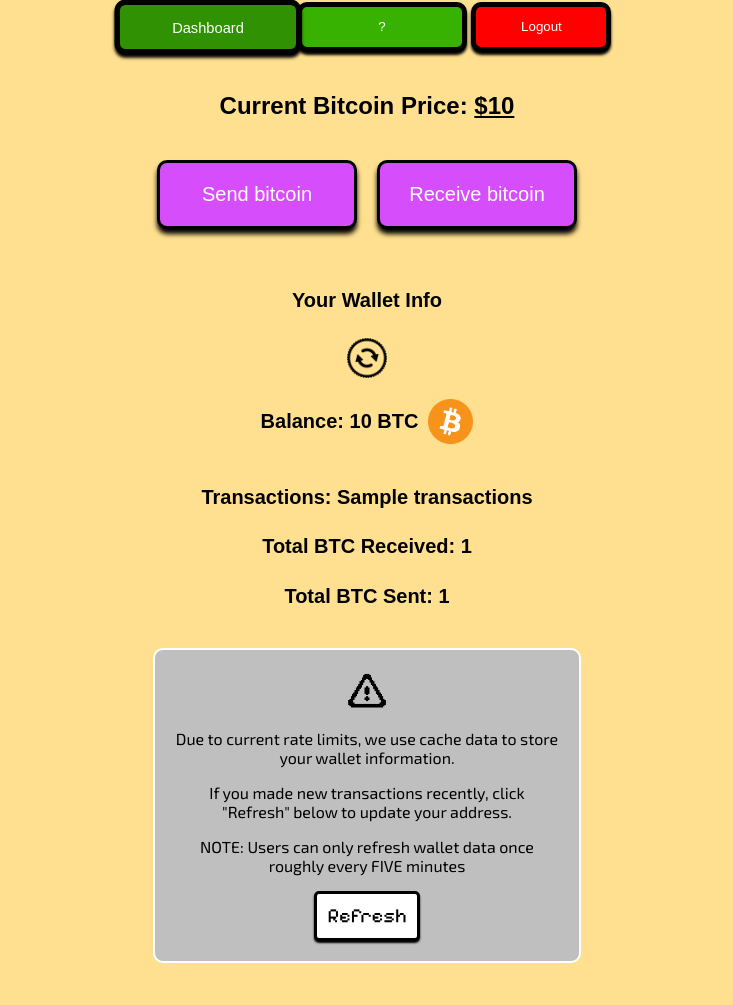
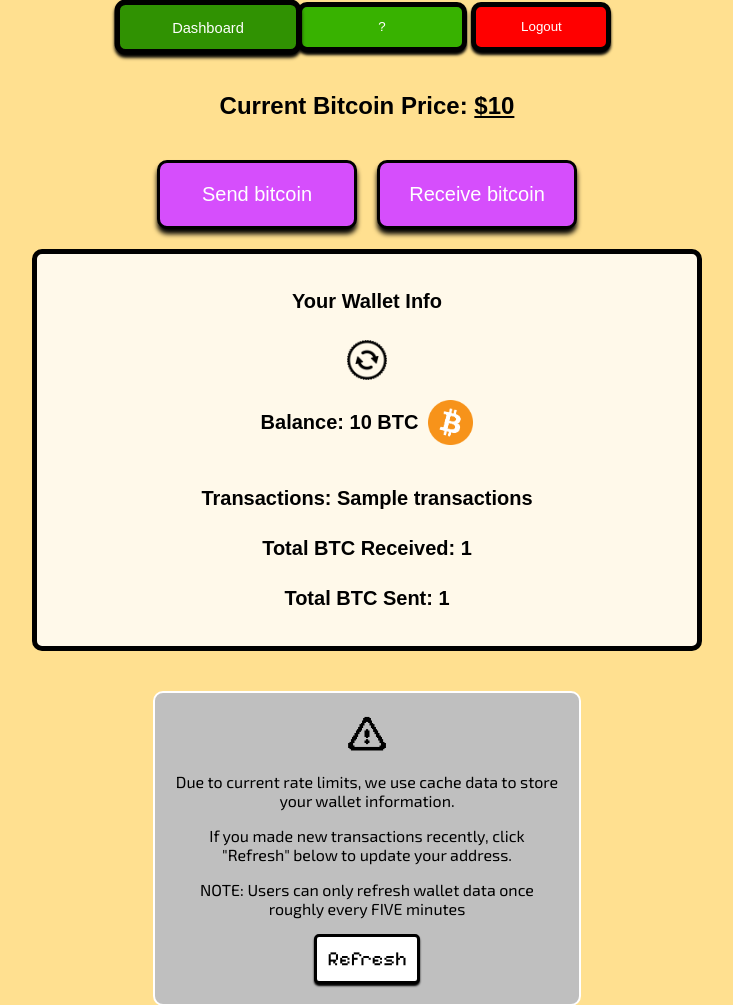
Before and after one commit to BrinkOfSecondBailout/Brink-Bitcoin-Wallet, a Django app: template templates/dashboard.html in a window 1280 px wide. Shown: the part 394-1399 px from the top of the page, without its empty margins (273-1006 px from the left). Before the commit the page ends 1357 px from the top, so only its background shows below. Run offline with Django 5.2, Linux system fonts and the light colour scheme; the template is opened without the code that fills it: most values are stand-ins (such as "Sample title", 1, 10 or a date in 2020); some web fonts are replaced.

Commit message:
last for the night

```diff
--- a/static/css/style.css
+++ b/static/css/style.css
@@ -109,6 +109,7 @@ body {
     padding: 20px;
     border-radius: 10px;
     background-color: rgb(255, 194, 97);
+    margin-bottom: 20px;
 }
 
 .flex {
@@ -277,7 +278,13 @@ font-family: 'Sixtyfour', sans-serif; */
 }
 
 .wallet-info-div {
-    margin-top: 5vh;
+    margin-top: 10vh;
+    border: 5px solid rgb(0, 0, 0);
+    width: 50%;
+    margin: 0 auto;
+    border-radius: 10px;
+    padding: 10px;
+    background-color: rgba(255, 255, 255, 0.81);
 }
 
 .logo-and-text {
--- a/templates/dashboard.html
+++ b/templates/dashboard.html
@@ -99,13 +99,13 @@
                     </div>
                 </div>
             </div>
+            <div class="info-text">
+                <h4>Transactions: {{ detail.wallet_info.transactions }}</h4>
+                <h4>Total BTC Received: {{ detail.wallet_info.total_received }}</h4>
+                <h4>Total BTC Sent: {{ detail.wallet_info.total_sent }}</h4>
+            </div>
         </div>
 
-        <div class="info-text">
-            <h4>Transactions: {{ detail.wallet_info.transactions }}</h4>
-            <h4>Total BTC Received: {{ detail.wallet_info.total_received }}</h4>
-            <h4>Total BTC Sent: {{ detail.wallet_info.total_sent }}</h4>
-        </div>
 
 
 
```
Also changed, not shown: djangobitcoin/settings.py (+13 -13 lines), wallet/views.py (+6 -7 lines).
